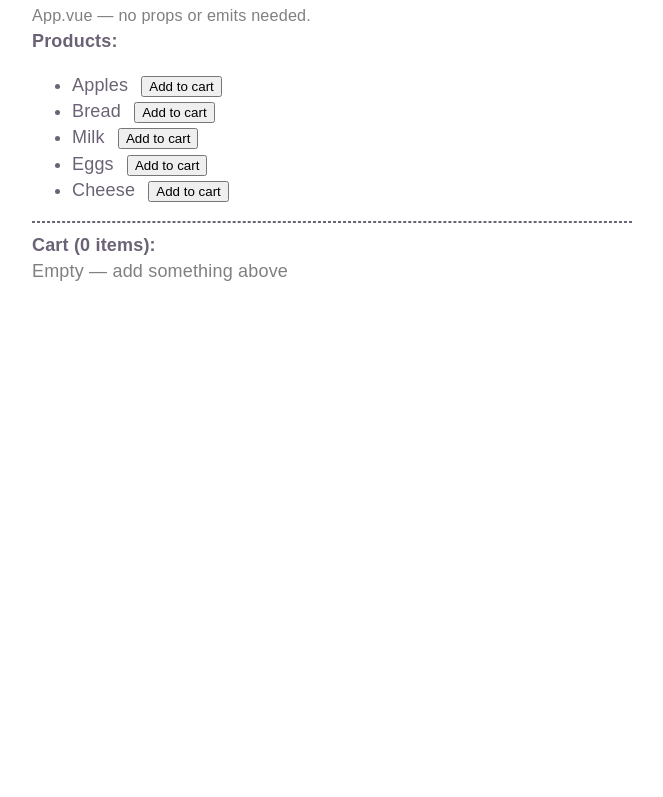
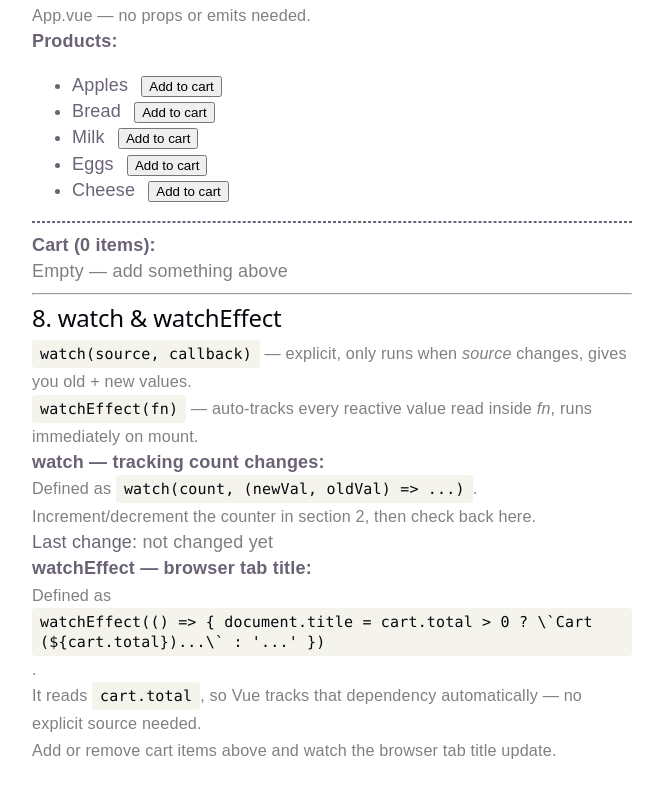
Before and after one commit to marsuleman59/my-vue-app, a Vue app: page / in a window 1280 px wide. Shown: the part 1134-1931 px from the top of the page, without its empty margins (308-971 px from the left). Before the commit the page ends 1458 px from the top, so only its background shows below. Built offline with nearby package versions, Linux system fonts and the light colour scheme.

Commit message:
watch implementation so that the cart items survive the page refresh

```diff
--- a/src/App.vue
+++ b/src/App.vue
@@ -1,5 +1,5 @@
 <script setup>
-import { ref, computed, provide } from 'vue'
+import { ref, computed, provide, watch, watchEffect } from 'vue'
 import HelloWorld from './components/HelloWorld.vue'
 import ThemeDisplay from './components/ThemeDisplay.vue'
 import RatingPicker from './components/RatingPicker.vue'
@@ -41,6 +41,19 @@ function onRate(star) {
 // 7. Pinia store — shared global state
 // useCartStore() returns the same store instance everywhere it's called
 const cart = useCartStore()
+
+// 8. watch — explicit watcher, gives you old and new value
+// Watches a single ref; only runs when count changes (not on mount)
+const lastCountChange = ref(null)
+watch(count, (newVal, oldVal) => {
+  lastCountChange.value = `${oldVal} → ${newVal}`
+})
+
+// 8b. watchEffect — no explicit source; auto-tracks every reactive value read inside
+// Runs immediately on mount, then re-runs whenever cart.total changes
+watchEffect(() => {
+  document.title = cart.total > 0 ? `Cart (${cart.total}) — My Vue App` : 'My Vue App'
+})
 </script>
 
 <template>
@@ -141,5 +154,36 @@ const cart = useCartStore()
         </li>
       </ul>
     </section>
+
+    <hr />
+
+    <!-- 8. watch & watchEffect -->
+    <section>
+      <h2>8. watch &amp; watchEffect</h2>
+      <p style="color: gray; font-size: 0.9em;">
+        <code>watch(source, callback)</code> — explicit, only runs when <em>source</em> changes, gives you old + new values.<br />
+        <code>watchEffect(fn)</code> — auto-tracks every reactive value read inside <em>fn</em>, runs immediately on mount.
+      </p>
+
+      <!-- watch demo: uses the count from section 2 above -->
+      <strong>watch — tracking count changes:</strong>
+      <p style="color: gray; font-size: 0.9em;">
+        Defined as <code>watch(count, (newVal, oldVal) => ...)</code>.<br />
+        Increment/decrement the counter in section 2, then check back here.
+      </p>
+      <p>
+        Last change:
+        <span v-if="lastCountChange" style="font-family: monospace; background: #f4f4f4; padding: 2px 6px; border-radius: 4px;">{{ lastCountChange }}</span>
+        <span v-else style="color: gray;">not changed yet</span>
+      </p>
+
+      <!-- watchEffect demo: document title -->
+      <strong>watchEffect — browser tab title:</strong>
+      <p style="color: gray; font-size: 0.9em;">
+        Defined as <code>watchEffect(() => { document.title = cart.total > 0 ? \`Cart (${cart.total})...\` : '...' })</code>.<br />
+        It reads <code>cart.total</code>, so Vue tracks that dependency automatically — no explicit source needed.<br />
+        Add or remove cart items above and watch the browser tab title update.
+      </p>
+    </section>
   </div>
 </template>
--- a/src/stores/cart.js
+++ b/src/stores/cart.js
@@ -1,13 +1,25 @@
 import { defineStore } from 'pinia'
-import { ref, computed } from 'vue'
+import { ref, computed, watch } from 'vue'
 
 // defineStore('id', setup fn) — the id is unique across the app
 export const useCartStore = defineStore('cart', () => {
-  // state
-  const items = ref([])
+  // Restore cart from localStorage on first load (empty array if nothing saved)
+  const saved = localStorage.getItem('cart-items')
+  const items = ref(saved ? JSON.parse(saved) : [])
 
   // computed (getter)
   const total = computed(() => items.value.length)
+
+  // watch: runs whenever items changes
+  // deep: true is required to detect changes inside the array (push/splice)
+  // Every change syncs to localStorage so the cart survives a page refresh
+  watch(
+    items,
+    (newItems) => {
+      localStorage.setItem('cart-items', JSON.stringify(newItems))
+    },
+    { deep: true }
+  )
 
   // actions
   function addItem(name) {
```
